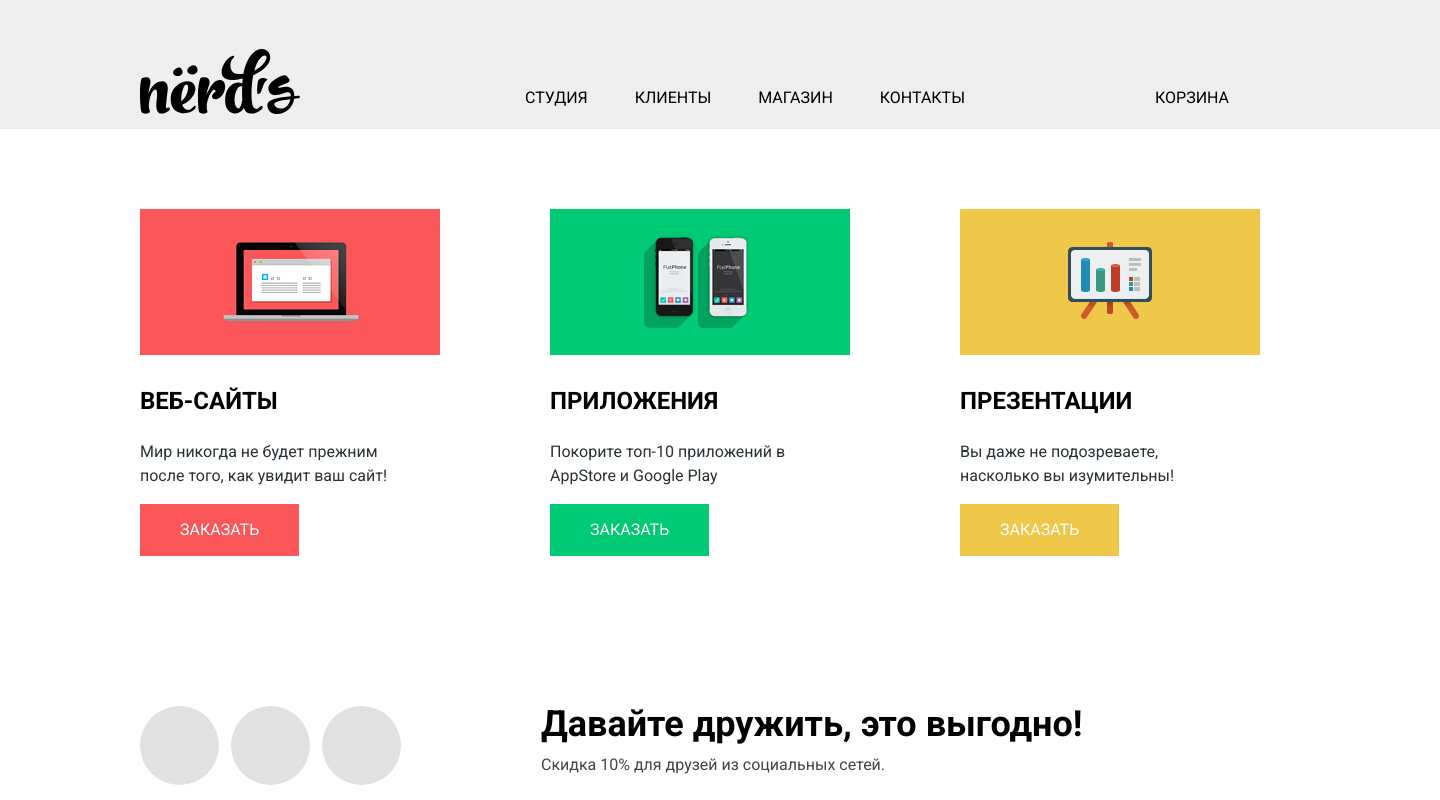
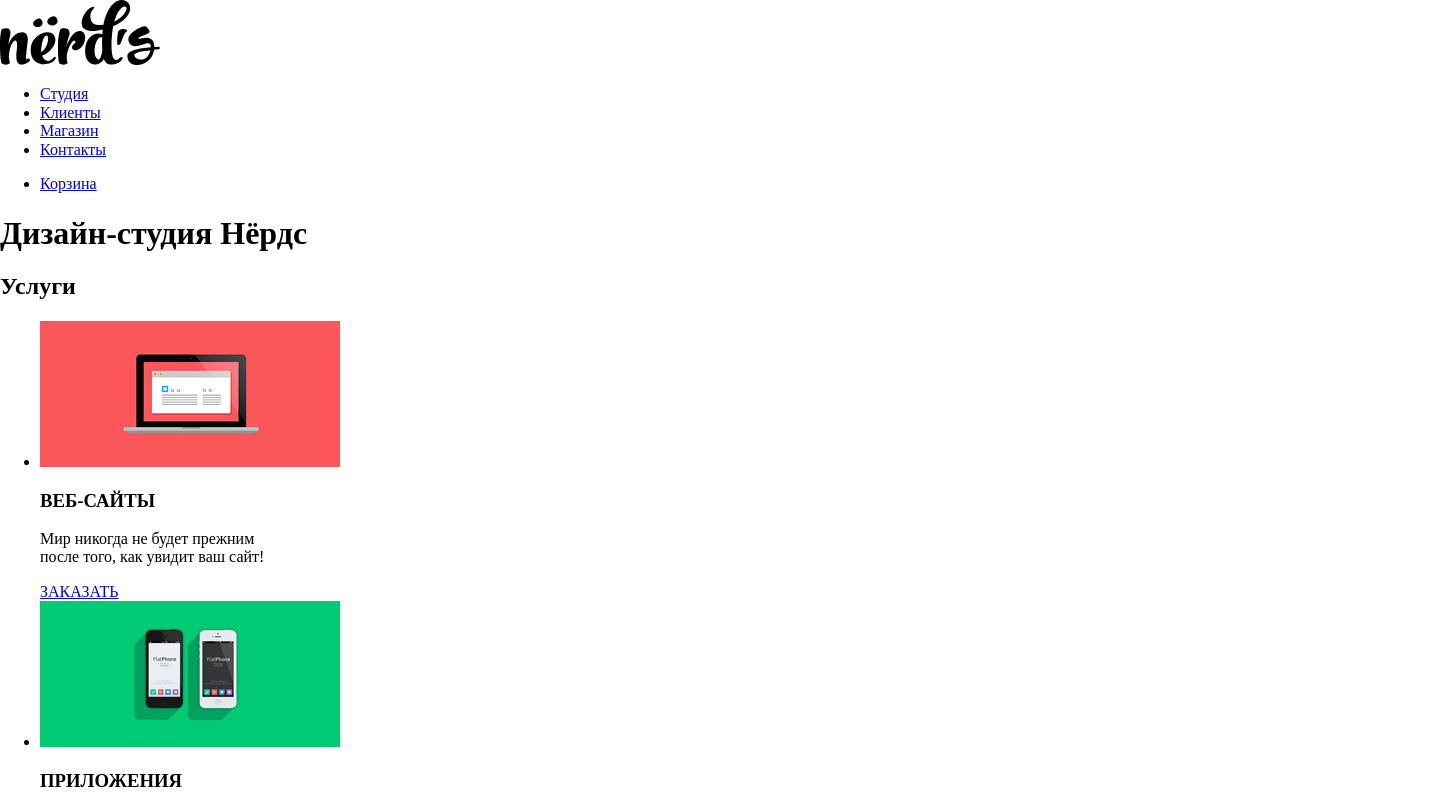
Before and after one commit to Crawlinger1/1032731-nerds-25, a plain HTML site: page index.html in a window 1280 px wide. Shown: the top 800 px of the page, 1440 px wide, since content can reach past the window. Drawn offline with Linux system fonts and the light colour scheme.

Commit message:
Update style.css

```diff
--- a/css/style.css
+++ b/css/style.css
@@ -1,332 +1,7 @@
-html {
-  box-sizing: border-box;
+.checkbox:hover::before {
+  opacity: 1;
 }
 
-body {
-  margin: 0;
-  padding: 0;
-
-  font-family: "Roboto", "Arial", sans-serif;
-  font-size: 16px;
-  line-height: 24px;
-
-  color: #000000;
-  background-color: #ffffff;
+.radio:hover::before {
+  opacity: 1;
 }
-
-a {
-  text-decoration: none;
-}
-
-.visually-hidden {
-  position: absolute;
-
-  width: 1px;
-  height: 1px;
-  margin: -1px;
-  border: 0;
-  padding: 0;
-
-  clip: rect(0 0 0 0);
-  overflow: hidden;
-}
-
-.container-center {
-  width: 1200px;
-  margin: 0 auto;
-  padding: 0 120px;
-}
-
-.main-header {
-  background-color: #eeeeee;
-  width: 1440px;
-}
-
-.main-header-nav {
-  display: flex;
-  align-items: flex-start;
-  width: 1160px;
-  line-height: 30px;
-}
-
-.main-header-logo {
-  width: 165px;
-  height: 65px;
-  padding-top: 49px;
-  padding-left: 20px;
-}
-
-.nav-bar{
-  display: flex;
-  justify-content: space-between;
-  width: 440px;
-  margin-left: 180px;
-  margin-top: 83px;
-}
-
-.cart {
-  width: 125px;
-  margin-left: auto;
-  margin-top: 83px;
-}
-
-.nav-bar,
-.cart {
-  list-style: none;
-  text-transform: uppercase;
-  font-weight: 500;
-}
-
-.nav-bar a,
-.cart a {
-  color: #000000;
-}
-
-.nav-bar a:hover,
-.nav-bar a:focus,
-.cart a:hover,
-.cart a:focus {
-  color: #fb565a;
-}
-
-.nav-bar a:active,
-.cart a:active {
-  color: #a6a6a6;
-}
-
-.order {
-  margin-bottom: 80px;
-  margin-top: 80px;
-}
-
-.order-list {
-  display: flex;
-  justify-content: space-between;
-  list-style: none;
-  margin: 0;
-  padding: 0;
-  padding-left: 20px;
-}
-
-.order-list-item {
-  width: 300px;
-}
-
-.order-list-item:nth-child(3) {
-  margin-right: 60px;
-}
-
-.order-list-item h3 {
-  font-size: 24px;
-  line-height: 30px;
-  font-weight: 700;
-}
-
-.order-list-item p {
-  color: #283136;
-}
-
-.btn {
-  display: inline-block;
-  font-weight: 500;
-  line-height: 18px;
-  color: #ffffff;
-  padding-top: 17px;
-  padding-bottom: 17px;
-  background-color: #fb565a;
-}
-
-.order-btn {
-  display: inline-block;
-  max-width: 160px;
-  padding-left: 40px;
-  padding-right: 40px;
-}
-
-.btn-page {
-  background-color: #fb565a;
-}
-
-.btn-app {
-  background-color: #00ca74;
-}
-
-.btn-pres {
-  background-color: #efc84a;
-}
-
-.btn:focus,
-.btn:hover {
-  color: #ffffff;
-}
-
-.order-list-item a:active {
-  color: rgba(255, 255, 255, 0.3);
-}
-
-.title {
-  font-size: 55px;
-  font-weight: 500;
-  line-height: 55px;
-  text-align: center;
-  margin: 0;
-  margin-bottom: 117px;
-  padding: 0;
-  padding-top: 80px;
-  background-color: #eeeeee;
-  width: 1440px;
-}
-
-.catalog-columns {
-  display: flex;
-  justify-content: space-between;
-}
-
-.filter fieldset {
-  border: none;
-}
-
-.filter legend {
-  font-size: 18px;
-  font-weight: bold;
-  line-height: 30px;
-}
-
-.filter ul {
-  list-style: none;
-  line-height: 20px;
-  color: #283136;
-}
-
-.filter-label:hover,
-.filter-label:focus {
-  color: #283136;
-}
-
-.filter-label:disabled {
-  color: #283136;
-  opacity: 0.3;
-}
-
-.filter-btn {
-  background-color: #eeeeee;
-  color: #000000;
-  border: none;
-  width: 260px;
-  height: 50px;
-  font-weight: 500;
-}
-
-.filter-btn:hover,
-.filter-btn:focus {
-  color: #000000;
-}
-
-.filter-btn:active {
-  opacity: 0.3;;
-}
-
-.item-container {
-  width: 760px;
-}
-
-.catalog-list {
-  display: flex;
-  flex-wrap: wrap;
-  padding: 0;
-  margin: 0;
-  list-style: none;
-}
-
-.catalog-item {
-  width: 360px;
-  margin-bottom: 33px;
-  margin-right: 40px;
-}
-
-.catalog-item:nth-child(2n) {
-  margin-right: 0;
-}
-
-.item-wrapper h3 {
-  font-size: 18px;
-  font-weight: 700;
-  line-height: 30px;
-}
-
-.item-wrapper p {
-  line-height: 18px;
-  color: #666666;
-}
-
-.order-cat-btn {
-  display: inline-block;
-  max-width: 200px;
-  padding: 17px 60px;
-  background-color: #fb565a;
-  color: white;
-  font-weight: 500;
-}
-
-.pagination-list {
-  display: flex;
-  padding: 0;
-  padding-bottom: 60px;
-  margin: 0;
-  list-style: none;
-}
-
-.pagination-list li {
-  width: 48px;
-}
-
-.social-link {
-  display: flex;
-  padding-top: 70px;
-  padding-bottom: 70px;
-}
-
-.footer-social {
-  display: flex;
-  justify-content: space-between;
-  width: 261px;
-  height: 80px;
-  margin-left: 20px;
-}
-
-.social-btn {
-  width: 79px;
-  height: 79px;
-  border-radius: 50%;
-  background-color: #e1e1e1;
-}
-
-.social-btn:hover,
-.social-btn:focus {
-  background-color: #e74246;
-}
-
-.social-btn:active {
-  background-color: #d7373b;
-}
-
-.social-discount {
-  width: 563px;
-  margin-left: 140px;
-}
-
-.social-discount p {
-  margin-top: 0;
-}
-
-.discount-title {
-  font-size: 36px;
-  font-weight: 700;
-  line-height: 36px;
-  margin-bottom: 12px;
-}
-
-.discount-hint {
-  line-height: 22px;
-  color: #444444;
-}
```
